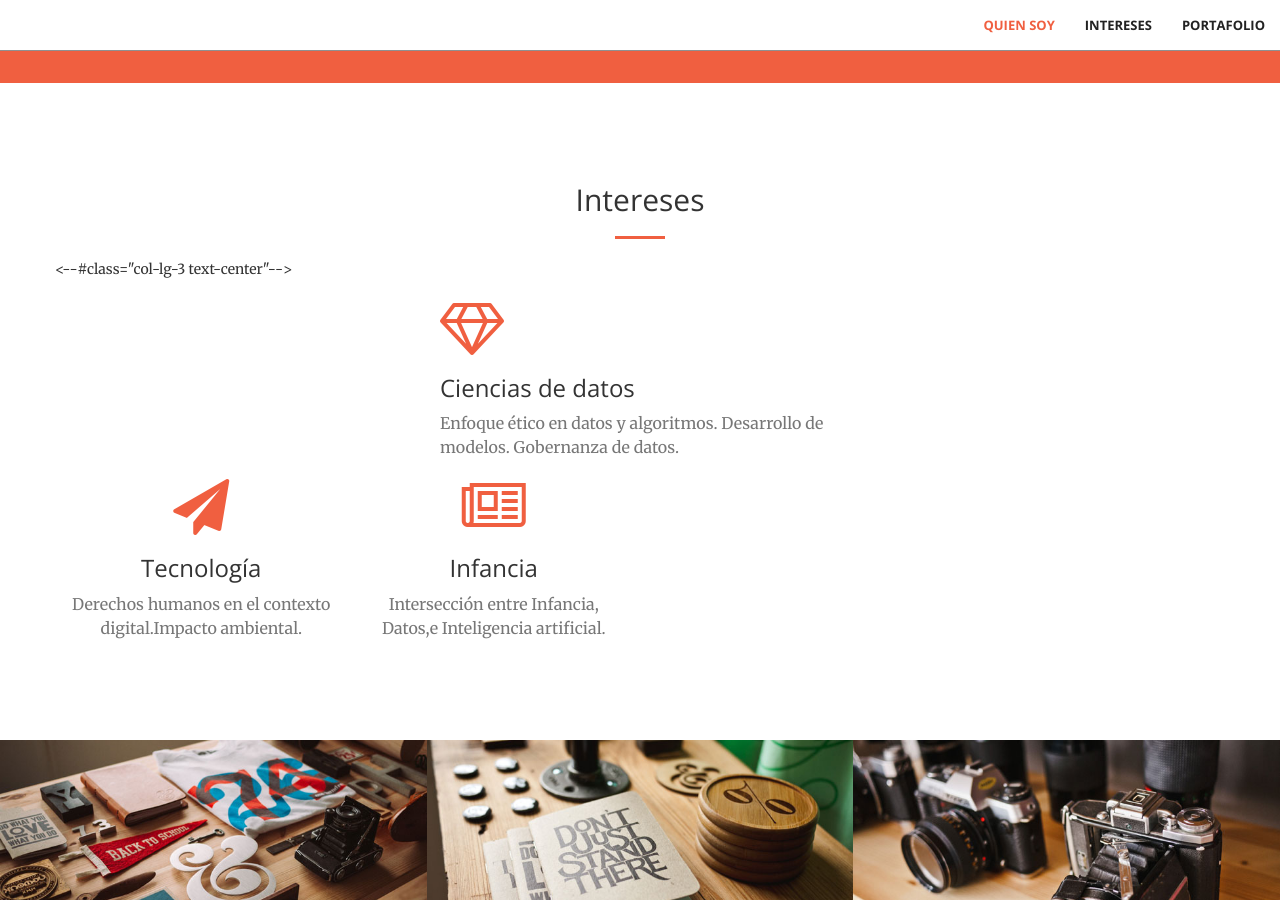
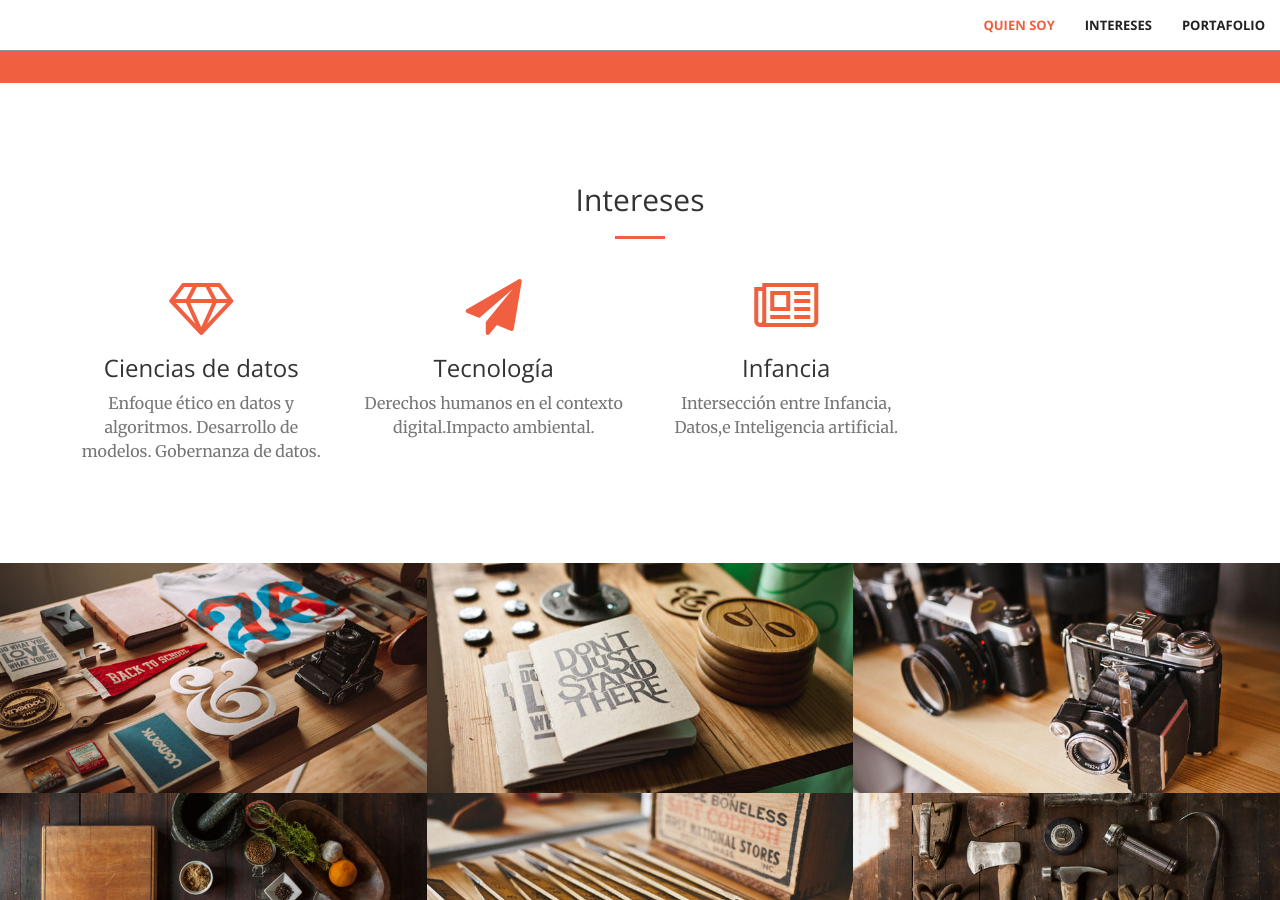
Before and after one commit to AmaliaGuaymasCanavire/amaliaguaymascanavire.github.io, a Jekyll site: the page built from index.html, in a window 1280 px wide and 900 px high, scrolled down 1283 px. Built offline with Jekyll 4.4.1, drawn with Linux system fonts in a browser that asks for light colours.

Commit message:
template

```diff
--- a/_includes/header.html
+++ b/_includes/header.html
@@ -5,7 +5,9 @@
 			<h1>Amalia Guaymás Canavire</h>
             <hr>
             <p>Consultora independiente y activista social con especial interés en el uso de datos, algoritmos y tecnologías centrada en Derechos Humanos e infancia.	</p>
-			<div class="row">
+			<a href="#about" class="btn btn-primary btn-xl page-scroll">Saber más</a>
+        </div>
+		<div class="row">
 				<div class="col-lg-2 col-lg-offset-2 text-center">
 					<a href="https://twitter.com/{{ site.twitter_username }}">
 						<i class="fa fa-twitter fa-3x wow bounceIn" data-wow-delay=".1s"></i>
@@ -24,8 +26,6 @@
 
 					</a>
 				</div>
-			</div>
-            <a href="#about" class="btn btn-primary btn-xl page-scroll">Saber más</a>
-        </div>
+		</div>
     </div>
 </header>
--- a/_includes/services.html
+++ b/_includes/services.html
@@ -9,7 +9,7 @@
     </div>
     <div class="container">
         <div class="row">
-            <div ><--#class="col-lg-3 text-center"-->
+            <div class="col-lg-3 text-center">
                 <div class="service-box">
                     <i class="fa fa-4x fa-diamond wow bounceIn text-primary"></i>
                     <h3>Ciencias de datos</h3>
```
